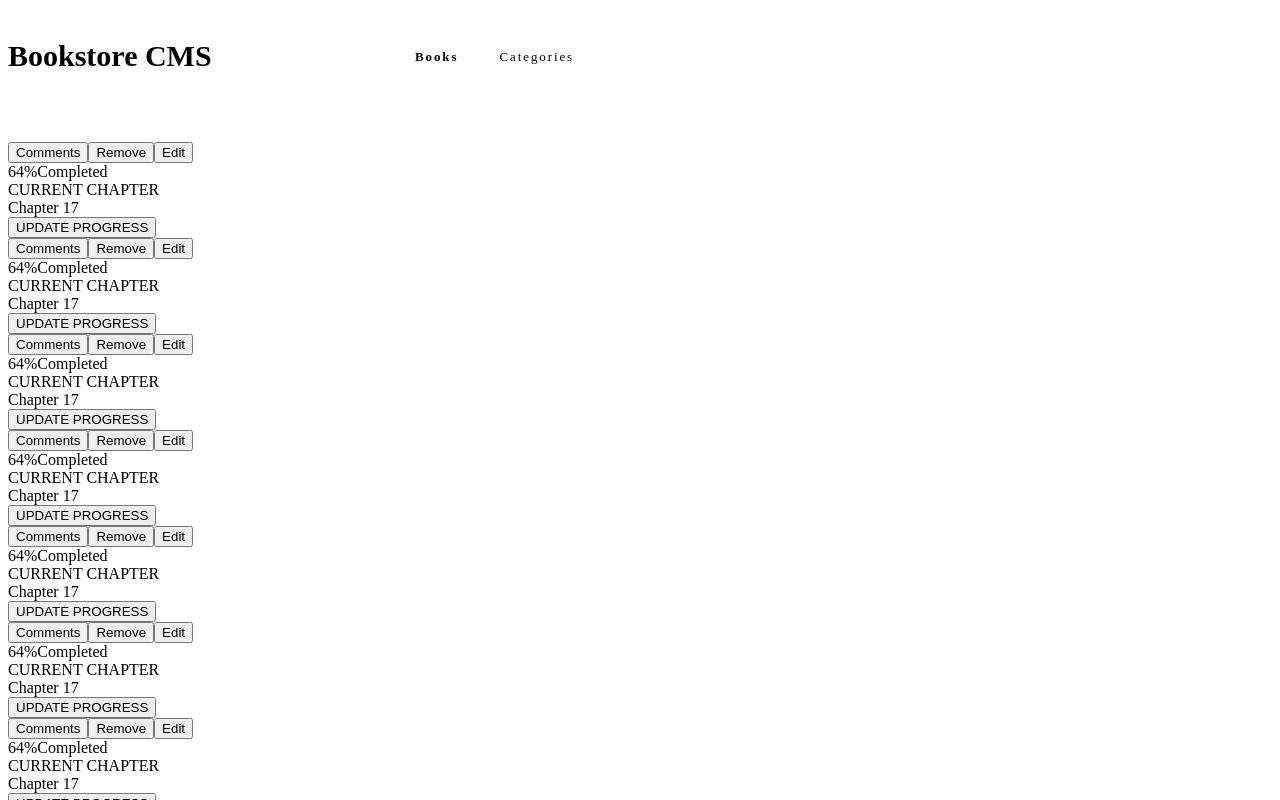
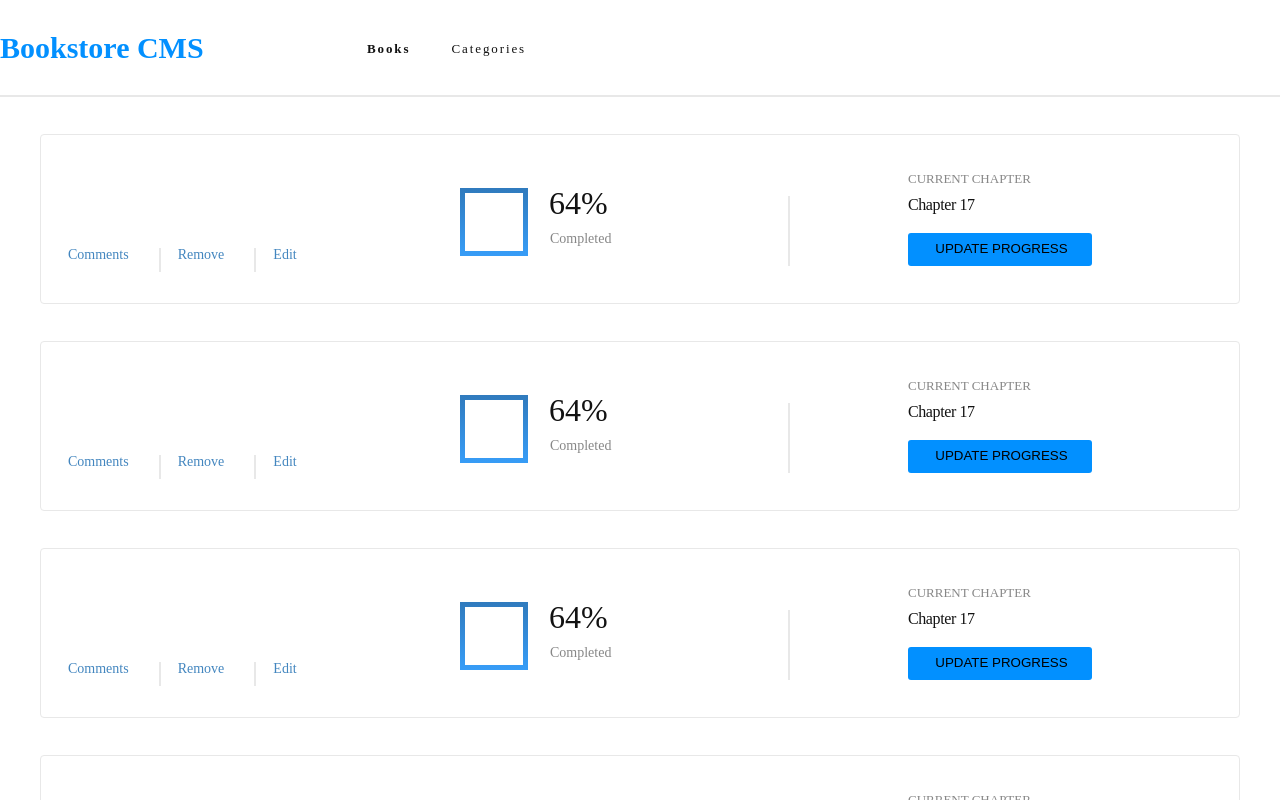
Before and after one commit to Reggeditt/book-store, a React (Create React App) app: page / in a window 1280 px wide. Shown: the top 800 px of the page. Built offline with nearby package versions, Linux system fonts and the light colour scheme; no server answers.

Commit message:
add styles to bookItem components

```diff
--- /dev/null
+++ b/src/components/bookItem.css
@@ -0,0 +1,216 @@
+:root {
+  --white: #e8e8e8;
+  --white-two: #fff;
+  --black-two: #121212;
+  --cool-blue: #4386bf;
+  --medium-blue: #307bbe;
+  --azure: #0290ff;
+}
+
+* {
+  box-sizing: border-box;
+  margin: 0;
+  padding: 0;
+}
+
+.book-item-wrap {
+  width: 75rem;
+  height: 10.625rem;
+  margin: 2.313rem auto;
+  padding: 2rem 9.188rem 1.625rem 1.688rem;
+  border-radius: 4px;
+  border: solid 1px var(--white);
+  background-color: var(--white-two);
+  display: flex;
+  justify-content: space-evenly;
+  align-items: center;
+}
+
+.book-details {
+  display: flex;
+  flex-direction: column;
+  justify-content: space-between;
+  width: 50rem;
+  height: 6.25rem;
+  word-wrap: n;
+}
+
+.book-item__category {
+  height: 1.125rem;
+  margin: 0 2.438rem 0 0;
+  opacity: 0.5;
+  font-family: Montserrat;
+  font-size: 0.875rem;
+  font-weight: bold;
+  font-stretch: normal;
+  font-style: normal;
+  line-height: normal;
+  letter-spacing: normal;
+  color: var(--black-two);
+}
+
+.book-item__title {
+  height: 1.813rem;
+  font-family: RobotoSlab;
+  font-size: 1.375rem;
+  font-weight: bold;
+  font-stretch: normal;
+  font-style: normal;
+  line-height: normal;
+  letter-spacing: -0.2px;
+  color: var(--black-two);
+  text-transform: capitalize;
+}
+
+.book-item__author {
+  height: 1.188rem;
+  margin: 0.25rem 0 1rem 0;
+  font-family: RobotoSlab;
+  font-size: 0.875rem;
+  font-weight: 300;
+  font-stretch: normal;
+   font-style: normal;
+  line-height: normal;
+  letter-spacing: normal;
+  color: var(--cool-blue);
+  text-transform: capitalize;
+}
+
+.book-details-btns {
+  display: flex;
+  justify-content: space-between;
+  align-items: center;
+  width: 4.563rem;
+}
+
+.book-details-btns > button {
+  width: 4.563rem;
+  height: 1.188rem;
+  margin: 0.188rem 0.938rem 0.125rem 0;
+  font-family: RobotoSlab;
+  font-size: 0.875rem;
+  font-weight: 300;
+  font-stretch: normal;
+  font-style: normal;
+  line-height: normal;
+  letter-spacing: normal;
+  color: var(--cool-blue);
+  background-color: transparent;
+  border: none;
+}
+
+.line-divide {
+  width: 0.125rem;
+  height: 1.5rem;
+  margin: 0.75rem 1.063rem 0 0.938rem;
+  border: solid 1px var(--white);
+}
+
+.Line-2 {
+  width: 0.125rem;
+  height: 4.375rem;
+  margin: 1.125rem 3.688rem 0 4.938rem;
+}
+
+.book-item__status {
+  display: flex;
+  justify-content: center;
+  align-items: center;
+  gap: 10px;
+}
+
+.Oval-2 {
+  width: 4.25rem;
+  height: 4.25rem;
+  border-style: solid;
+  border-width: 5px;
+  border-image-source: linear-gradient(to bottom, var(--medium-blue), #379cf6);
+  border-image-slice: 3;
+  border-radius: 50%;
+  border-end-end-radius: 50px 20px;
+}
+
+.status-data {
+  display: flex;
+  flex-direction: column;
+}
+
+.status-data__title {
+  width: 4.25rem;
+  height: 2.438rem;
+  margin: 0.063rem 5.75rem 0 0.688rem;
+  font-family: Montserrat;
+  font-size: 2rem;
+  font-weight: normal;
+  font-stretch: normal;
+  font-style: normal;
+  line-height: normal;
+  letter-spacing: normal;
+  color: var(--black-two);
+}
+
+.status-data__completed {
+  width: 5rem;
+  height: 1.125rem;
+  margin: 0.438rem 4.938rem 0.75rem 0.75rem;
+  opacity: 0.5;
+  font-family: Montserrat;
+  font-size: 0.875rem;
+  font-weight: normal;
+  font-stretch: normal;
+  font-style: normal;
+  line-height: normal;
+  letter-spacing: normal;
+  color: var(--black-two);
+}
+
+.book-item__progress {
+  display: flex;
+  flex-direction: column;
+}
+
+.progress-title {
+  width: 7.875rem;
+  height: 1.125rem;
+  margin: 0.063rem 3.625rem 0 3.688rem;
+  opacity: 0.5;
+  font-family: RobotoSlab;
+  font-size: 0.813rem;
+  font-weight: 300;
+  font-stretch: normal;
+  font-style: normal;
+  line-height: normal;
+  letter-spacing: normal;
+  color: var(--black-two);
+}
+
+.progress-details {
+  width: 4.688rem;
+  height: 1.313rem;
+  margin: 0.438rem 6.813rem 0.25rem 3.688rem;
+  font-family: RobotoSlab;
+  font-size: 1rem;
+  font-weight: 300;
+  font-stretch: normal;
+  font-style: normal;
+  line-height: normal;
+  letter-spacing: -0.4px;
+  color: var(--black-two);
+}
+
+.progress-update {
+  width: 11.5rem;
+  height: 2.063rem;
+  margin: 0.75rem 0 0.563rem 3.688rem;
+  padding: 0.438rem 1.188rem 0.5rem 1.375rem;
+  border: none;
+  border-radius: 3px;
+  background-color: var(--azure);
+}
+
+.Line {
+  width: 75rem;
+  height: 0.125rem;
+  margin: 2.5rem 0.063rem 1.813rem 0;
+  border: solid 1px var(--white);
+}
--- a/src/components/bookItem.js
+++ b/src/components/bookItem.js
@@ -1,6 +1,7 @@
 import PropTypes from 'prop-types';
 import { useDispatch } from 'react-redux';
 import { removeBook, deleteBook } from '../redux/books/booksSlice';
+import './bookItem.css';
 
 const BookItem = ({ book, id }) => {
   const dispatch = useDispatch();
@@ -13,6 +14,7 @@ const BookItem = ({ book, id }) => {
         <div className="book-item__author">{JSON.parse(book).author}</div>
         <div className="book-details-btns">
           <button type="button" className="book-item__comment">Comments</button>
+          <div className="line-divide" />
           <button
             type="button"
             className="book-item__remove"
@@ -24,16 +26,20 @@ const BookItem = ({ book, id }) => {
           >
             Remove
           </button>
+          <div className="line-divide" />
           <button type="button" className="book-item__edit">Edit</button>
         </div>
       </div>
       <div className="book-item__status">
-        <div className="Oval-2" />
+        <div className="Oval-2">
+          <div className="Oval-1" />
+        </div>
         <div className="status-data">
           <span className="status-data__title">64%</span>
           <span className="status-data__completed">Completed</span>
         </div>
       </div>
+      <div className="line-divide Line-2" />
       <div className="book-item__progress">
         <div className="progress-title">CURRENT CHAPTER</div>
         <div className="progress-details">Chapter 17</div>
```
